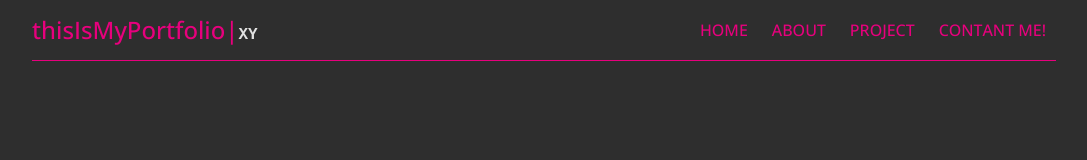
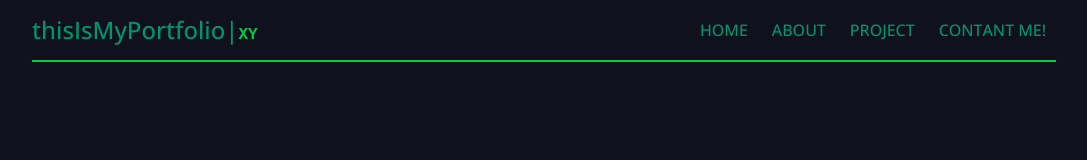
Before and after one commit to xyper129/myPortfolio, a plain HTML site: page index.html in a window 1280 px wide. Shown: the whole page, without its empty margins (96-1183 px from the left). Drawn offline with nearby package versions, Linux system fonts and the light colour scheme.

Commit message:
third commit/nav Changing colors

```diff
--- a/index.html
+++ b/index.html
@@ -22,5 +22,8 @@
             </div>
         </nav>
     </header>
+    <main class="container">
+
+    </main>
 </body>
 </html>
--- a/style.css
+++ b/style.css
@@ -5,8 +5,9 @@
     padding: 0;
     margin: 0;
 }
+
 body{
-    background-color: #2e2e2e;
+    background-color: #10111D;
     font-family: 'Open Sans', sans-serif;
 }
 .container{
@@ -15,14 +16,14 @@ body{
 }
 .nav-title a{
     text-decoration: none;
-    color: #E7007D;
+    color: #00966B;
     font-size: 24px;
 }
 .nav-title span{
     font-weight: 800;
     font-family: monospace;
     font-size: 16px;
-    color: #eeee;
+    color: #00ce43;
 }
 nav{
     display: flex;
@@ -30,7 +31,7 @@ nav{
     height: 60px;
     max-width: 100%;
     line-height: 60px;
-    border-bottom: 1px solid #E7007D;
+    border-bottom: 2px solid #00ce43;
 }
 nav ul{
     display: flex;
@@ -45,13 +46,13 @@ nav ul li{
 
 nav ul li a{
     text-decoration: none;
-    color: #E7007D;
+    color: #00966B;
     padding: 10px;
     transition: .50s ease-in-out;
     border-radius: 8px;
 }
 nav ul li a:hover{
-    background-color: #FDA5C8;
-    color: #2e2e2e;
+    background-color: #9BD093;
+    color: #10111D;
 
 }
```
